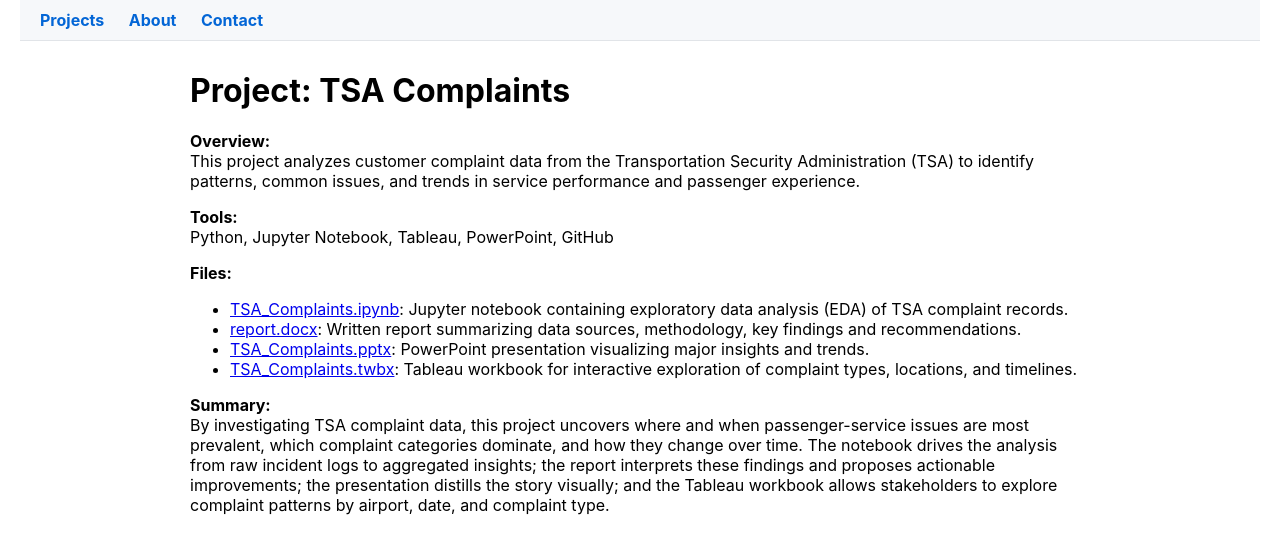
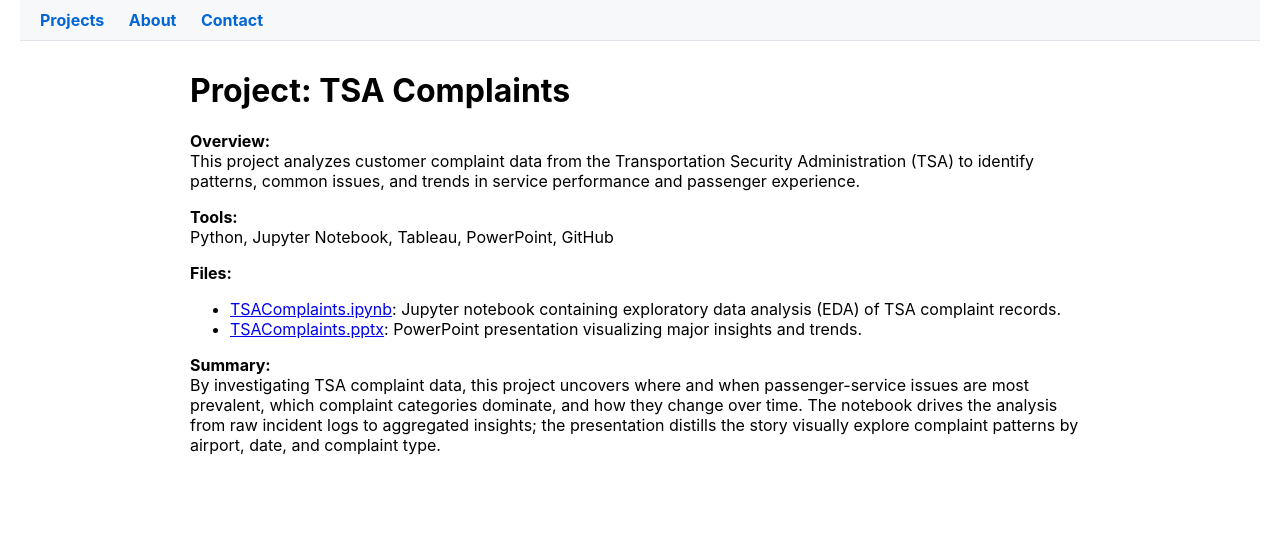
Before and after one commit to BADKINS17/ProjectShowcase, a Jekyll site: the page built from TSA_Complaints/index.md, in a window 1280 px wide. Shown: the top 554 px of the page. Built offline with Jekyll 4.4.1, drawn with Linux system fonts in a browser that asks for light colours; our own code applies the rules of GitHub Pages for plain Markdown files.

Commit message:
Update index.md

```diff
--- a/TSA_Complaints/index.md
+++ b/TSA_Complaints/index.md
@@ -7,10 +7,8 @@
 Python, Jupyter Notebook, Tableau, PowerPoint, GitHub
 
 **Files:**
-- [TSA_Complaints.ipynb](./TSA_Complaints.ipynb): Jupyter notebook containing exploratory data analysis (EDA) of TSA complaint records.
-- [report.docx](./report.docx): Written report summarizing data sources, methodology, key findings and recommendations.
-- [TSA_Complaints.pptx](https://github.com/BADKINS17/ProjectShowcase/blob/main/TSA_Complaints/TSA_Complaints.pptx): PowerPoint presentation visualizing major insights and trends.
-- [TSA_Complaints.twbx](https://github.com/BADKINS17/ProjectShowcase/blob/main/TSA_Complaints/TSA_Complaints.twbx): Tableau workbook for interactive exploration of complaint types, locations, and timelines.
+- [TSAComplaints.ipynb](https://github.com/BADKINS17/ProjectShowcase/blob/main/TSA_Complaints/TSAComplaints.ipynb): Jupyter notebook containing exploratory data analysis (EDA) of TSA complaint records.
+- [TSAComplaints.pptx](https://github.com/BADKINS17/ProjectShowcase/blob/main/TSA_Complaints/TSAComplaints.pptx): PowerPoint presentation visualizing major insights and trends.
 
 **Summary:**
-By investigating TSA complaint data, this project uncovers where and when passenger-service issues are most prevalent, which complaint categories dominate, and how they change over time. The notebook drives the analysis from raw incident logs to aggregated insights; the report interprets these findings and proposes actionable improvements; the presentation distills the story visually; and the Tableau workbook allows stakeholders to explore complaint patterns by airport, date, and complaint type.
+By investigating TSA complaint data, this project uncovers where and when passenger-service issues are most prevalent, which complaint categories dominate, and how they change over time. The notebook drives the analysis from raw incident logs to aggregated insights; the presentation distills the story visually explore complaint patterns by airport, date, and complaint type.
```
